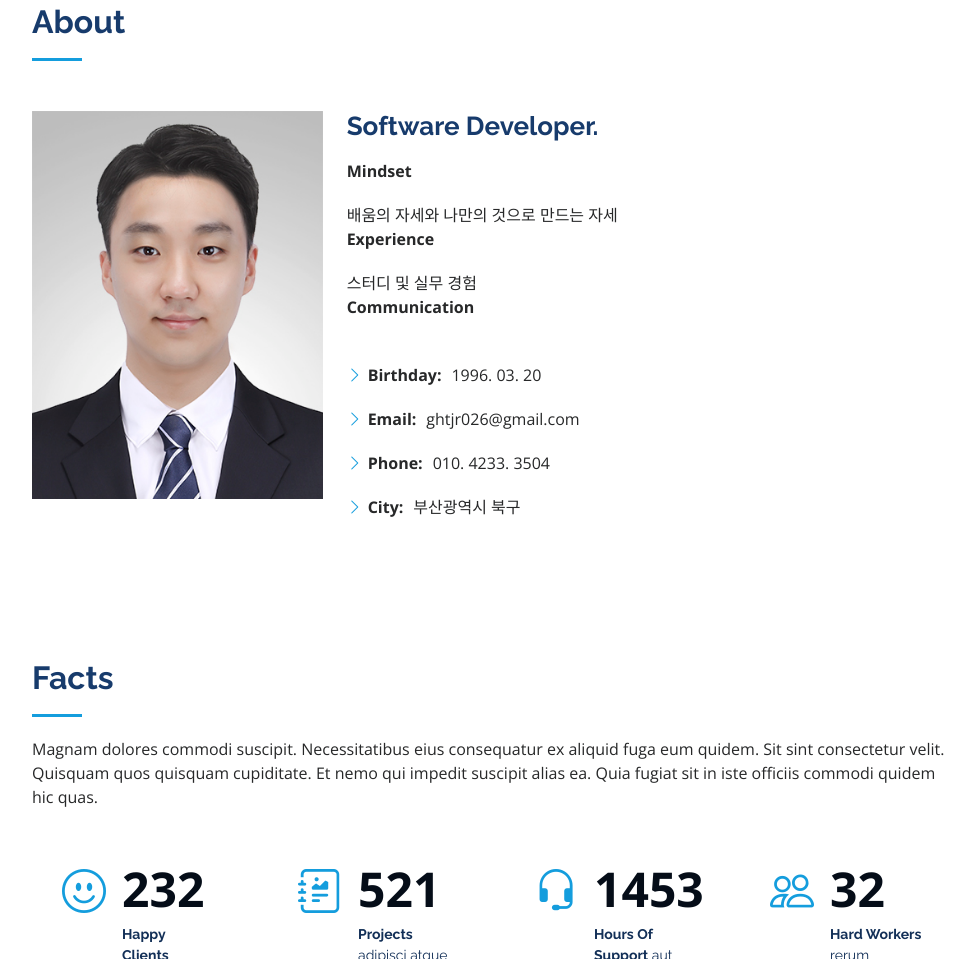
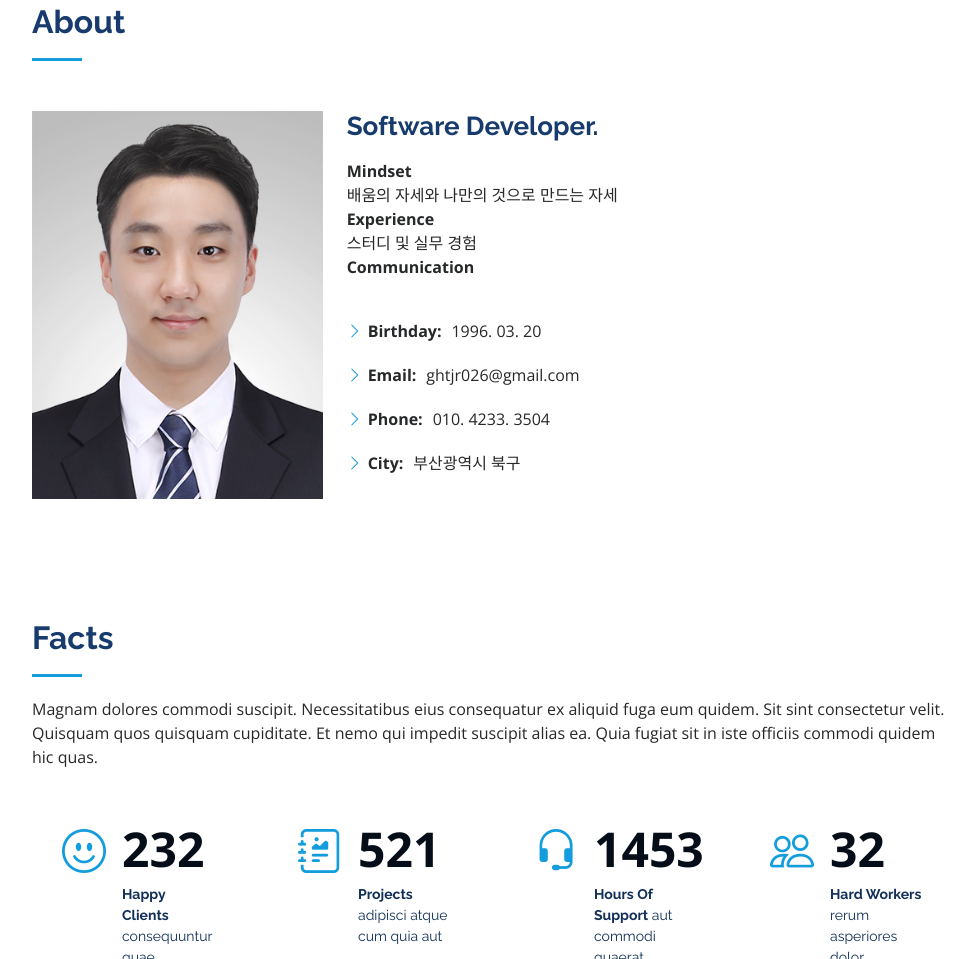
Before and after one commit to ghtjr026/ghtjr026.github.io, a plain HTML site: page index.html in a window 1280 px wide. Shown: the part 857-1816 px from the top of the page, without its empty margins (298-1273 px from the left). Drawn offline with nearby package versions, Linux system fonts and the light colour scheme.

Commit message:
fixed to section under list - about

```diff
--- a/index.html
+++ b/index.html
@@ -95,11 +95,11 @@
             <h3>Software Developer.</h3>
             <p id="font1">
               <ul>
-                <li><strong>Mindset</strong></li>
+                <ul><strong>Mindset</strong></ul>
                 <ul> <ul>배움의 자세와 나만의 것으로 만드는 자세</ul></ul>
-                <li><strong>Experience</strong></li>
+                <ul><strong>Experience</strong></ul>
                 <ul> <ul>스터디 및 실무 경험 </ul></ul>
-                <li><strong>Communication</strong></li>
+                <ul><strong>Communication</strong></ul>
               </ul>
             </p>
             <br>
```
